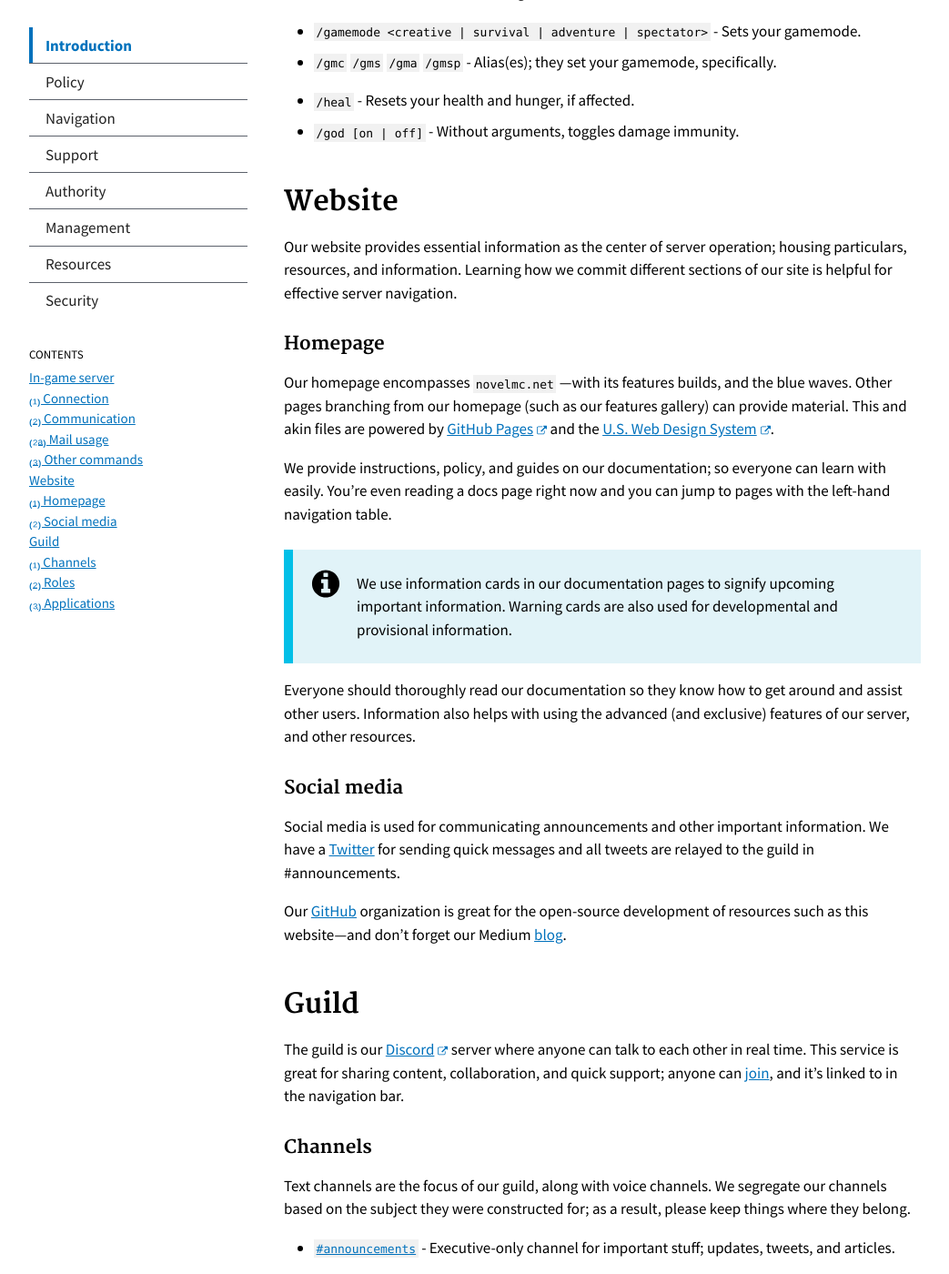
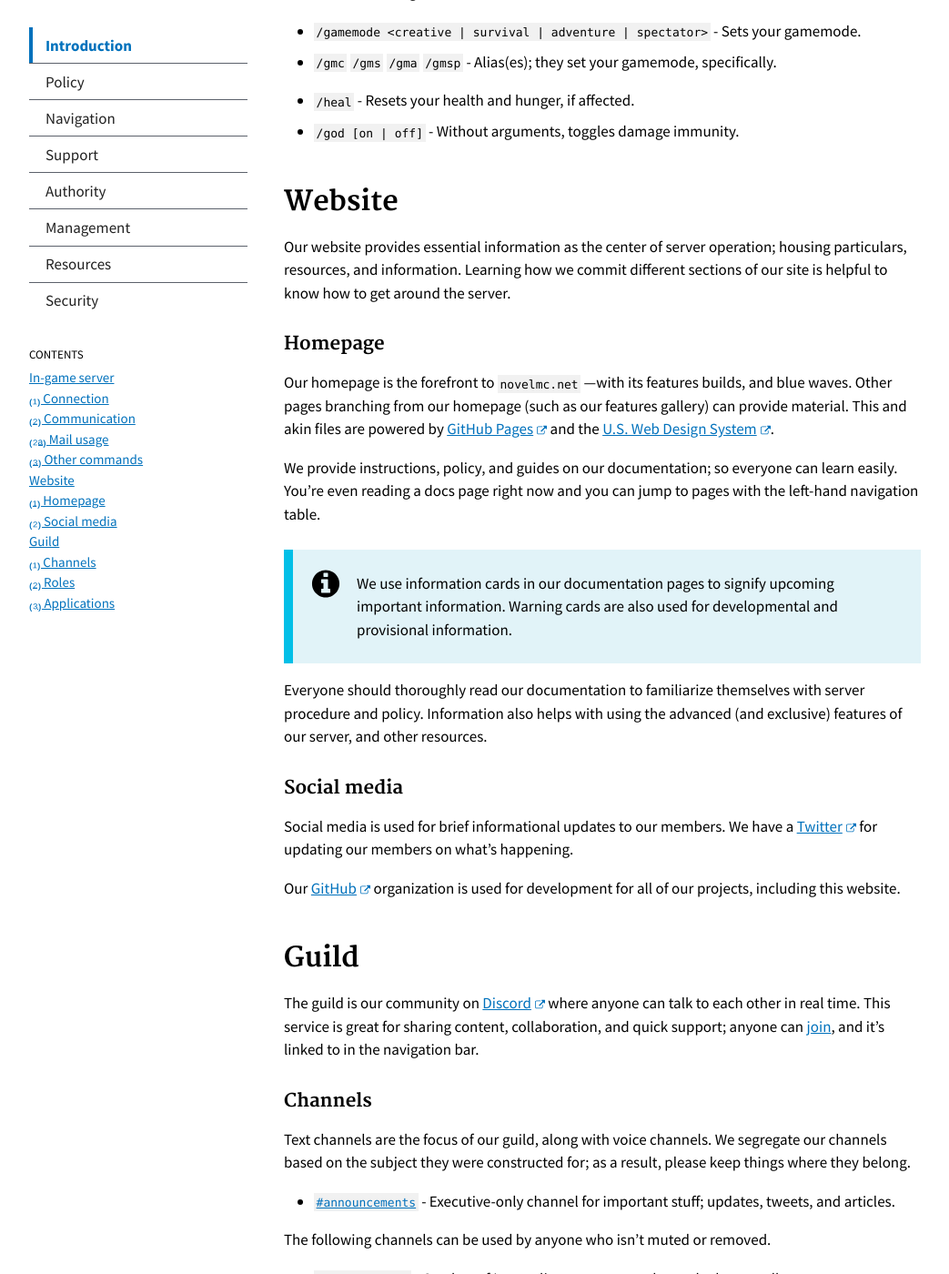
Before and after one commit to serrif/website, a Jekyll site: the page built from main/docs/introduction.md, in a window 1280 px wide and 1400 px high, scrolled down 2136 px. Shown: the whole window at 91% size, without its empty margins (118-1161 px from the left). Built offline with Jekyll 4.4.1, drawn with Linux system fonts in a browser that asks for light colours; some of the changed text lies outside the part shown.

Commit message:
More updates

```diff
--- a/main/docs/introduction.md
+++ b/main/docs/introduction.md
@@ -72,7 +72,7 @@ Nearby members can be located with a few of commands to determine member locatio
 Join us using the version that is favorite to you; from `1.8` to `1.13`. As the game updates, our support for older versions may change.
 
 ### Communication
-Besides the chat, other forms of in-game communication can be utilized, with additional features, though a variety of different commands. We use the <a class="usa-external_link" href="http://wiki.mc-ess.net/wiki/Command_Reference">Essentials</a> features library along with several other plugins for additional functionality.
+Besides the chat, we offer other features to take advantage of messaging, with additional features, though a variety of different commands. We use the <a class="usa-external_link" href="http://wiki.mc-ess.net/wiki/Command_Reference">Essentials</a> features library along with several other plugins for additional functionality.
 
  * `/me <text>` - Globally announces the specified text. Supports formatting codes.
  * `/msg <user> <text>` - Privately sends a message (`<text>`) to another member (`<user>`).
@@ -104,12 +104,12 @@ Members can manage settings directly pertinent to their character; such as gamem
 </ul>
 
 ## Website
-Our website provides essential information as the center of server operation; housing particulars, resources, and information. Learning how we commit different sections of our site is helpful for effective server navigation.
+Our website provides essential information as the center of server operation; housing particulars, resources, and information. Learning how we commit different sections of our site is helpful to know how to get around the server.
 
 ### Homepage
-Our homepage encompasses `novelmc.net` —with its features builds, and the blue waves. Other pages branching from our homepage (such as our features gallery) can provide material. This and akin files are powered by <a class="usa-external_link" href="https://pages.github.com/">GitHub Pages</a> and the <a class="usa-external_link" href="https://designsystem.digital.gov/">U.S. Web Design System</a>.
+Our homepage is the forefront to `novelmc.net` —with its features builds, and blue waves. Other pages branching from our homepage (such as our features gallery) can provide material. This and akin files are powered by <a class="usa-external_link" href="https://pages.github.com/">GitHub Pages</a> and the <a class="usa-external_link" href="https://designsystem.digital.gov/">U.S. Web Design System</a>.
 
-We provide instructions, policy, and guides on our documentation; so everyone can learn with easily. You're even reading a docs page right now and you can jump to pages with the left-hand navigation table.
+We provide instructions, policy, and guides on our documentation; so everyone can learn easily. You're even reading a docs page right now and you can jump to pages with the left-hand navigation table.
 
 <div class="usa-alert usa-alert-info" >
   <div class="usa-alert-body">
@@ -117,17 +117,15 @@ We provide instructions, policy, and guides on our documentation; so everyone ca
   </div>
 </div>
 
-Everyone should thoroughly read our documentation so they know how to get around and assist other users. Information also helps with using the advanced (and exclusive) features of our server, and other resources.
+Everyone should thoroughly read our documentation to familiarize themselves with server procedure and policy. Information also helps with using the advanced (and exclusive) features of our server, and other resources.
 
 ### Social media
-Social media is used for communicating announcements and other important information.
-We have a [Twitter](/twitter/) for sending quick messages and all tweets are relayed to the guild in #announcements.
+Social media is used for brief informational updates to our members. We have a <a class="usa-external_link" href="../twitter/">Twitter</a> for updating our members on what's happening.
 
-Our [GitHub](/github/) organization is great for the open-source development of resources such as this website—and don't forget our Medium [blog](/blog/).
+Our <a class="usa-external_link" href="../github/">GitHub</a> organization is used for development for all of our projects, including this website.
 
 ## Guild
-The guild is our <a class="usa-external_link" href="https://discordapp.com">Discord</a> server where anyone can talk to each other in real time.
-This service is great for sharing content, collaboration, and quick support; anyone can [join](/guild/), and it's linked to in the navigation bar.
+The guild is our community on <a class="usa-external_link" href="https://discordapp.com">Discord</a> where anyone can talk to each other in real time. This service is great for sharing content, collaboration, and quick support; anyone can [join](/guild/), and it's linked to in the navigation bar.
 
 ### Channels
 Text channels are the focus of our guild, along with voice channels.
```
Also changed, not shown: other parts of main/docs/introduction.md (+2 -2 lines), main/features.md (+4 -5 lines), main/home.md (+1 -24 lines).
